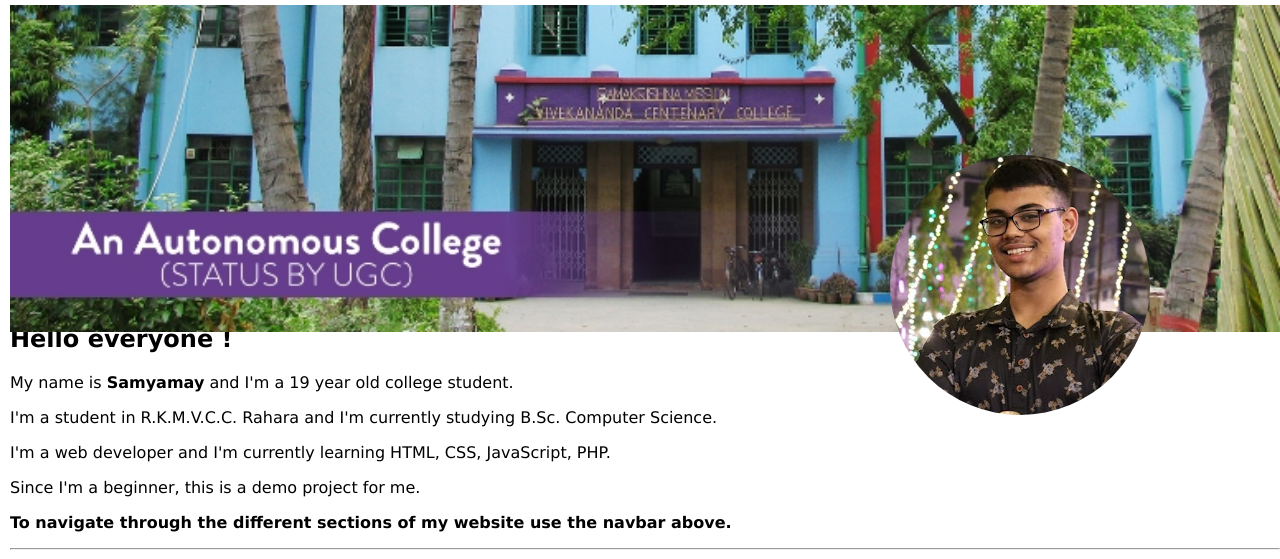
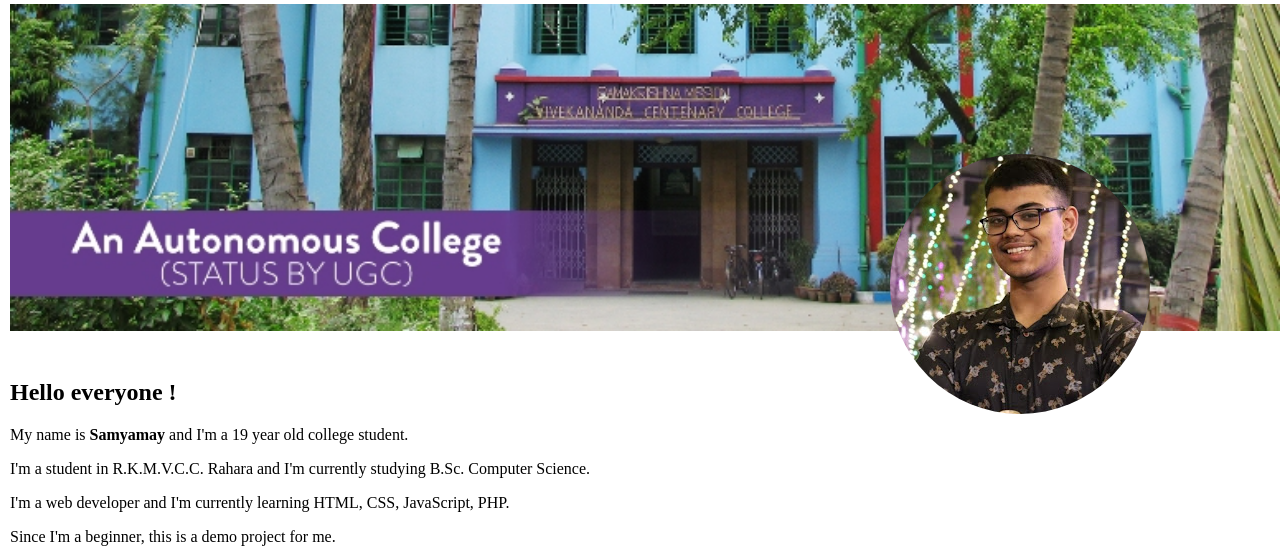
Before and after one commit to samyamay2005/Portfolio_sb, a plain HTML site: page index.html in a window 1280 px wide. Shown: the part 104-663 px from the top of the page. Drawn offline with Linux system fonts and the light colour scheme.

Commit message:
Update style.css

```diff
--- a/style.css
+++ b/style.css
@@ -1,13 +1,13 @@
 body{
-    font-family: Verdana, Geneva, Tahoma, sans-serif;
+    font-family: system-ui, -apple-system, BlinkMacSystemFont, 'Segoe UI', Roboto, Oxygen, Ubuntu, Cantarell, 'Open Sans', 'Helvetica Neue', sans-serif
     background-color: rgb(255, 255, 255);
     margin: 0;
     padding: 0;
 }
 header{
-width: fit-content;
-align-items: left;
-background-color: #000000;
+   width: fit-content;
+   align-items: left;
+   background-color: #000000;
 }
 #navbar{
     position: fixed;
@@ -32,6 +32,7 @@
 #bg{
     position: relative;
     height: 300px;
+    margin-bottom: 75px;
 
 
 }
```
